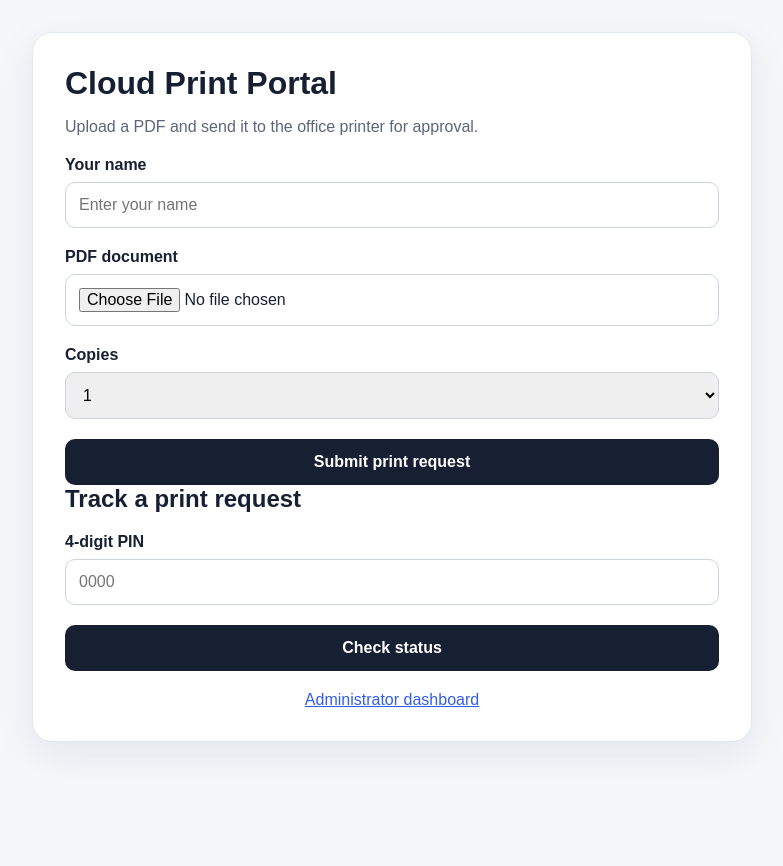
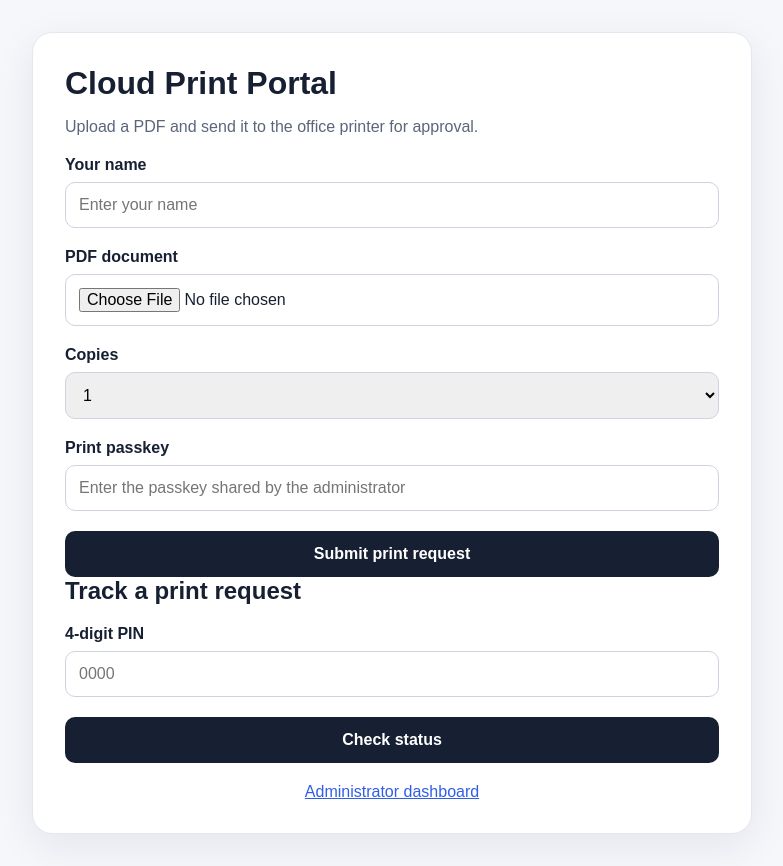
Before and after one commit to tcpsprinter/cloud-print-portal, a Next.js app: page / in a window 1280 px wide. Shown: the whole page, without its empty margins (248-1031 px from the left). Before the commit the page ends 800 px from the top, so only its background shows below. Built offline with nearby package versions, Linux system fonts and the light colour scheme; no server answers.

Commit message:
Require shared admin passkey for print submissions

```diff
--- a/app/page.tsx
+++ b/app/page.tsx
@@ -6,15 +6,15 @@ import { createClient } from '@supabase/supabase-js'
 const supabase = createClient(process.env.NEXT_PUBLIC_SUPABASE_URL!, process.env.NEXT_PUBLIC_SUPABASE_PUBLISHABLE_KEY!)
 
 export default function Home() {
-  const [name,setName]=useState(''); const [copies,setCopies]=useState('1'); const [file,setFile]=useState<File|null>(null)
+  const [name,setName]=useState(''); const [copies,setCopies]=useState('1'); const [file,setFile]=useState<File|null>(null); const [passkey,setPasskey]=useState('')
   const [busy,setBusy]=useState(false); const [result,setResult]=useState<{id:string;pin:string;expires_at:string}|null>(null); const [error,setError]=useState('')
   const [statusPin,setStatusPin]=useState(''); const [status,setStatus]=useState<any>(null); const [checking,setChecking]=useState(false)
-  async function submit(e:React.FormEvent){ e.preventDefault(); setError(''); setResult(null); if(!name.trim())return setError('Please enter your name.'); if(!file||file.type!=='application/pdf')return setError('Please select a PDF file.'); if(file.size>10*1024*1024)return setError('PDF must be 10 MB or smaller.'); setBusy(true)
-    try { const path=`public/${crypto.randomUUID()}-${file.name.replace(/[^a-zA-Z0-9._-]/g,'_')}`; const upload=await supabase.storage.from('print-files').upload(path,file,{contentType:'application/pdf',upsert:false}); if(upload.error)throw upload.error; const {data,error}=await supabase.rpc('create_print_job',{p_user_name:name.trim(),p_file_name:file.name,p_file_path:path,p_copies:Number(copies)}); if(error)throw error; setResult(data); setFile(null) } catch(err:any){setError(err?.message||'Unable to submit the print job.')} finally{setBusy(false)} }
+  async function submit(e:React.FormEvent){ e.preventDefault(); setError(''); setResult(null); if(!name.trim())return setError('Please enter your name.'); if(!file||file.type!=='application/pdf')return setError('Please select a PDF file.'); if(file.size>10*1024*1024)return setError('PDF must be 10 MB or smaller.'); if(!passkey.trim())return setError('Please enter the current print passkey.'); setBusy(true)
+    try { const path=`public/${crypto.randomUUID()}-${file.name.replace(/[^a-zA-Z0-9._-]/g,'_')}`; const upload=await supabase.storage.from('print-files').upload(path,file,{contentType:'application/pdf',upsert:false}); if(upload.error)throw upload.error; const {data,error}=await supabase.rpc('create_print_job',{p_user_name:name.trim(),p_file_name:file.name,p_file_path:path,p_copies:Number(copies),p_admin_pin:passkey.trim()}); if(error)throw error; setResult(data); setFile(null); setPasskey('') } catch(err:any){setError(err?.message||'Unable to submit the print job.')} finally{setBusy(false)} }
   async function checkStatus(e:React.FormEvent){e.preventDefault();setChecking(true);setStatus(null);setError('');try{const r=await fetch('/api/print/status',{method:'POST',headers:{'content-type':'application/json'},body:JSON.stringify({pin:statusPin})});const j=await r.json();if(!r.ok)throw new Error(j.error);setStatus(j.job)}catch(e:any){setError(e.message)}finally{setChecking(false)}}
   return <main className="wrap"><section className="card">
     <h1>Cloud Print Portal</h1><p>Upload a PDF and send it to the office printer for approval.</p>
-    {result?<div className="success"><h2>Request submitted</h2><p>Give this PIN to the administrator.</p><div className="pin">{result.pin}</div><p className="small">Keep this PIN to track your request.</p><button className="button" onClick={()=>setResult(null)}>Submit another document</button></div>:<form onSubmit={submit}><div className="field"><label>Your name</label><input value={name} onChange={e=>setName(e.target.value)} placeholder="Enter your name" maxLength={80}/></div><div className="field"><label>PDF document</label><input type="file" accept="application/pdf,.pdf" onChange={e=>setFile(e.target.files?.[0]||null)}/></div><div className="field"><label>Copies</label><select value={copies} onChange={e=>setCopies(e.target.value)}>{Array.from({length:10},(_,i)=><option key={i+1} value={i+1}>{i+1}</option>)}</select></div><button className="button" disabled={busy}>{busy?'Submitting…':'Submit print request'}</button></form>}
+    {result?<div className="success"><h2>Request submitted</h2><p>Your request was accepted using the shared print passkey.</p><div className="pin">{result.pin}</div><p className="small">Keep this 4-digit PIN to track your request.</p><button className="button" onClick={()=>setResult(null)}>Submit another document</button></div>:<form onSubmit={submit}><div className="field"><label>Your name</label><input value={name} onChange={e=>setName(e.target.value)} placeholder="Enter your name" maxLength={80}/></div><div className="field"><label>PDF document</label><input type="file" accept="application/pdf,.pdf" onChange={e=>setFile(e.target.files?.[0]||null)}/></div><div className="field"><label>Copies</label><select value={copies} onChange={e=>setCopies(e.target.value)}>{Array.from({length:10},(_,i)=><option key={i+1} value={i+1}>{i+1}</option>)}</select></div><div className="field"><label>Print passkey</label><input type="password" value={passkey} onChange={e=>setPasskey(e.target.value)} placeholder="Enter the passkey shared by the administrator" autoComplete="off" maxLength={128}/></div><button className="button" disabled={busy}>{busy?'Submitting…':'Submit print request'}</button></form>}
     {error&&<div className="notice">{error}</div>}
     <div className="tracker"><h2>Track a print request</h2><form onSubmit={checkStatus}><div className="field"><label>4-digit PIN</label><input inputMode="numeric" maxLength={4} value={statusPin} onChange={e=>setStatusPin(e.target.value.replace(/\D/g,'').slice(0,4))} placeholder="0000"/></div><button className="button" disabled={checking}>{checking?'Checking…':'Check status'}</button></form>{status&&<div className="status"><strong>{status.file_name}</strong><span>{status.status.toUpperCase()}</span><small>{status.user_name} · {status.copies} {status.copies===1?'copy':'copies'}</small></div>}</div>
     <div className="admin-link"><a href="/admin">Administrator dashboard</a></div>
```
